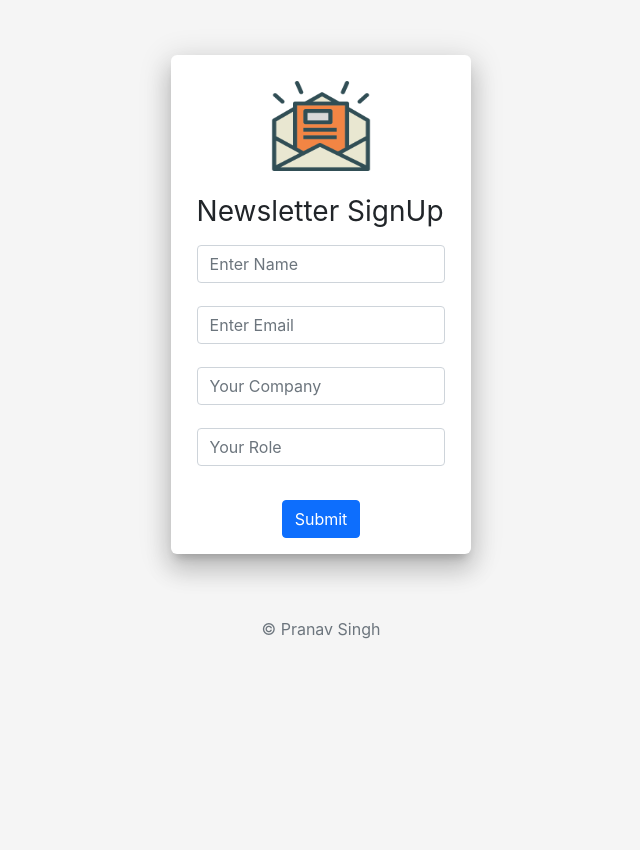
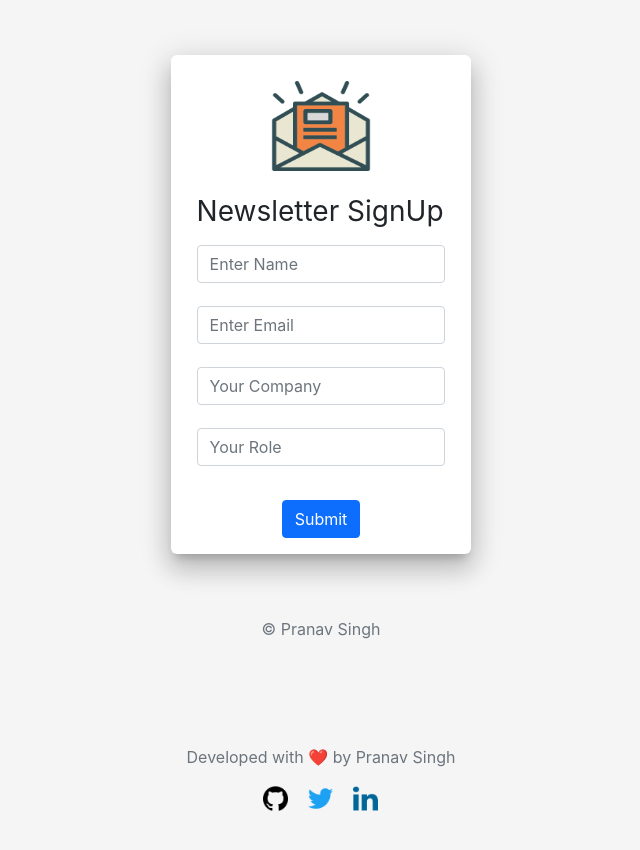
Before and after one commit to theBeginner86/appwrite-react, a React (Create React App) app: page / in a window 1280 px wide. Shown: the top 850 px of the page, without its empty margins (319-959 px from the left). Before the commit the page ends 800 px from the top, so only its background shows below. Built offline with nearby package versions, Linux system fonts and the light colour scheme.

Commit message:
Update App.js with footer component

```diff
--- a/src/App.js
+++ b/src/App.js
@@ -2,7 +2,7 @@ import { BrowserRouter as Router, Route, Switch } from 'react-router-dom'
 import LoginUser from "./components/inputForm/inputForm";
 import Success from './components/success/success';
 import Failure from './components/failure/failure';
-
+import Footer from './components/footer/footer';
 
 function App() {
   return (
@@ -12,6 +12,7 @@ function App() {
         <Route path='/success' component={Success} />
         <Route path='/failure' component={Failure} />
       </Switch>
+      <Footer />
     </Router>
   );
 }
```
